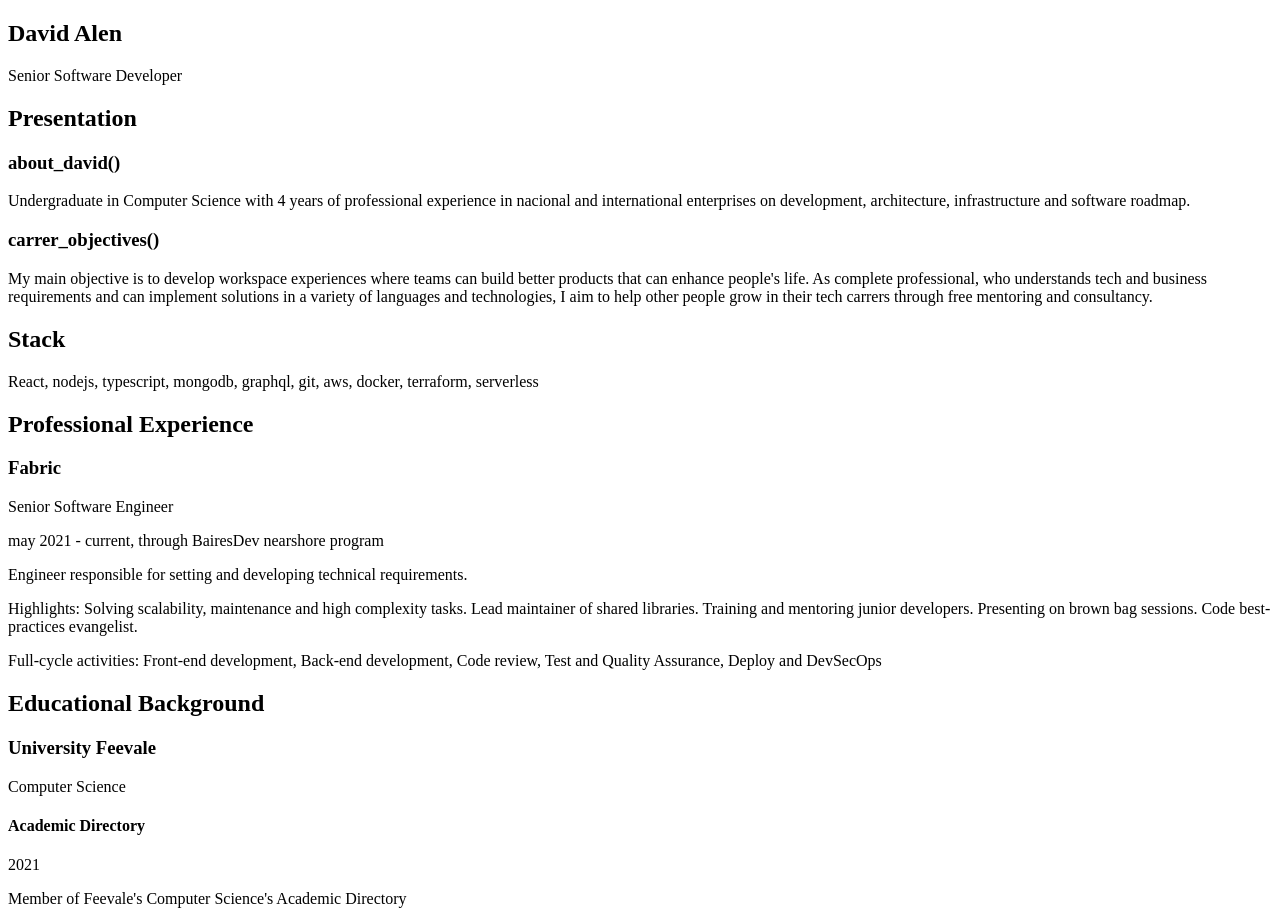
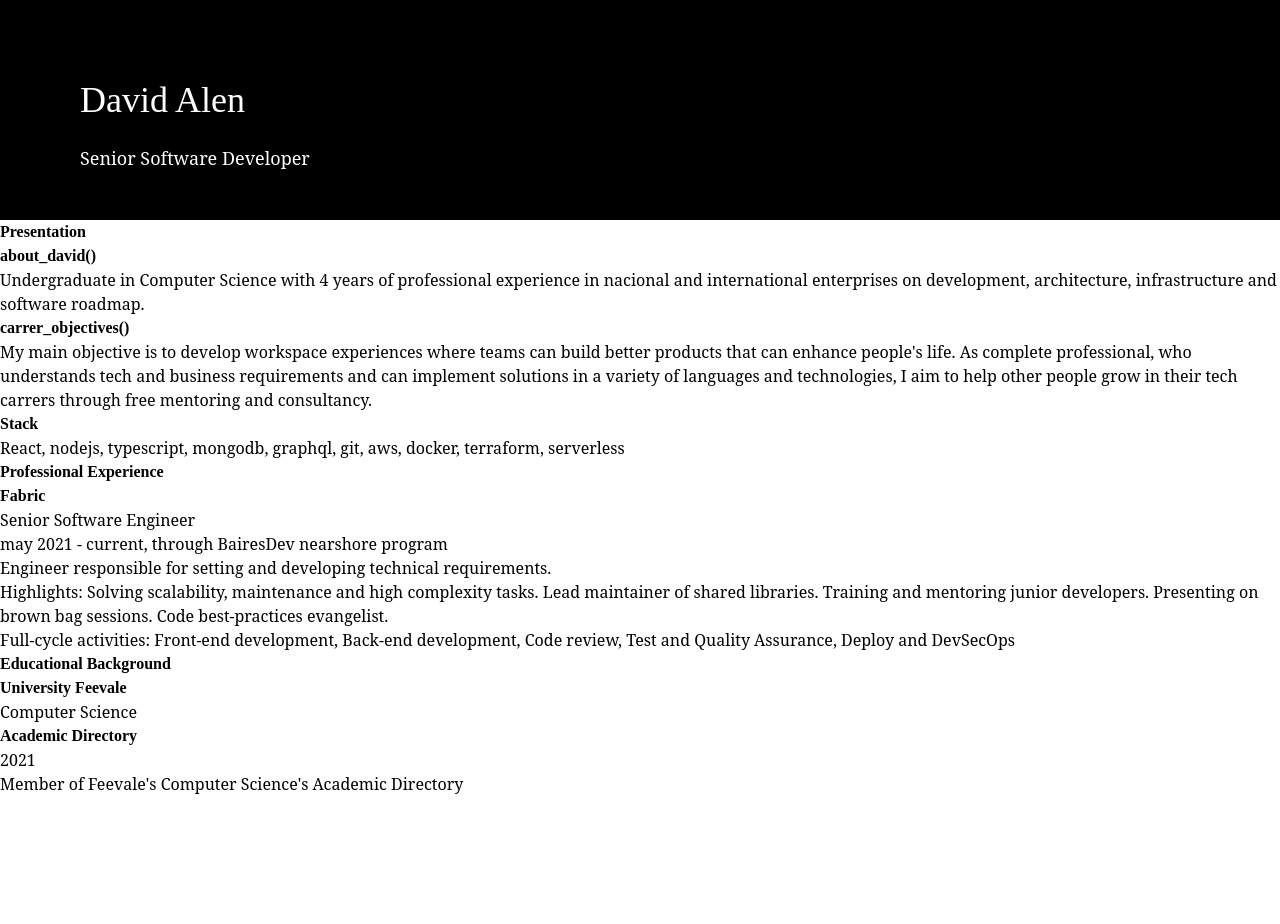
Before and after one commit to AlenDavid/davidalen.dev, a Next.js app: page / in a window 1280 px wide. After the commit the page ends 800 px from the top, so only its background shows below. Built offline with nearby package versions, Linux system fonts and the light colour scheme.

Commit message:
(add) fine tuning tailwind

```diff
--- a/components/Hero.js
+++ b/components/Hero.js
@@ -3,7 +3,7 @@ import React from 'react'
 export function Hero() {
 	return (
 		<section className='px-20 bg-black text-white h-4/6 w-screen'>
-			<h1 className='text-4xl pt-20 pb-6'>David Alen</h1>
+			<h1 className='text-4xl font-medium pt-20 pb-6'>David Alen</h1>
 			<p className='text-lg pb-12'>Senior Software Developer</p>
 		</section>
 	)
--- a/pages/_app.js
+++ b/pages/_app.js
@@ -1,7 +1,11 @@
-import 'tailwindcss/tailwind.css'
+import React from 'react'
 
-function MyApp({ Component, pageProps }) {
-  return <Component {...pageProps} />
+// import 'tailwindcss/tailwind.css'
+import '../styles/globals.css'
+
+// eslint-disable-next-line react/prop-types
+function MyApp({Component, pageProps}) {
+	return <Component {...pageProps} />
 }
 
 export default MyApp
--- /dev/null
+++ b/styles/globals.css
@@ -0,0 +1,17 @@
+/* ./styles/globals.css */
+@tailwind base;
+@tailwind components;
+@tailwind utilities;
+
+@import url('https://fonts.googleapis.com/css2?family=Fira+Code&display=swap');
+@import url('https://fonts.googleapis.com/css2?family=Kaisei+Opti&display=swap');
+
+h1, h2, h3, h4, h5, h6 {
+    font-family: 'Fira Code', 'sans-serif';
+    font-weight: 700;
+}
+
+section, div, p, article, a {
+    font-family: 'Kaisei Opti', 'serif';
+    font-weight: 400;
+}
--- a/tailwind.config.js
+++ b/tailwind.config.js
@@ -3,6 +3,11 @@ module.exports = {
 	darkMode: false, // or 'media' or 'class'
 	theme: {
 		extend: {},
+		// Some useful comment
+		fontFamily: {
+			sans: ['Fira Code', 'sans-serif'],
+			serif: ['Kaisei Opti', 'serif'],
+		},
 	},
 	variants: {
 		extend: {},
```
Also changed, not shown: 1 other file (tests, documents, lock files or other folders). Lines whose indentation alone changed are shown as unchanged.
